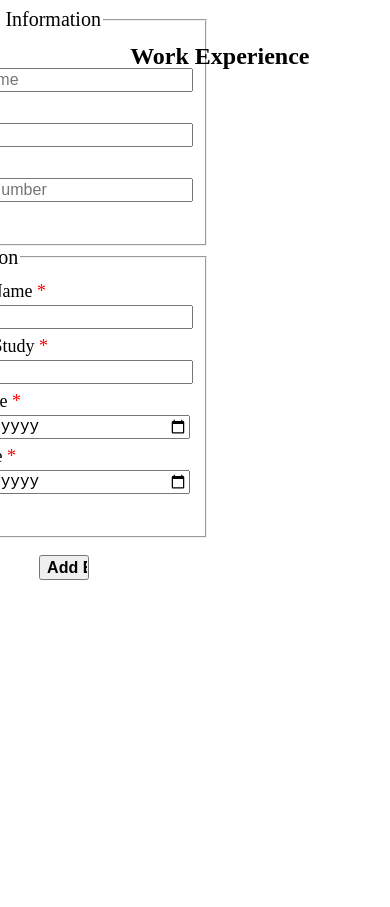
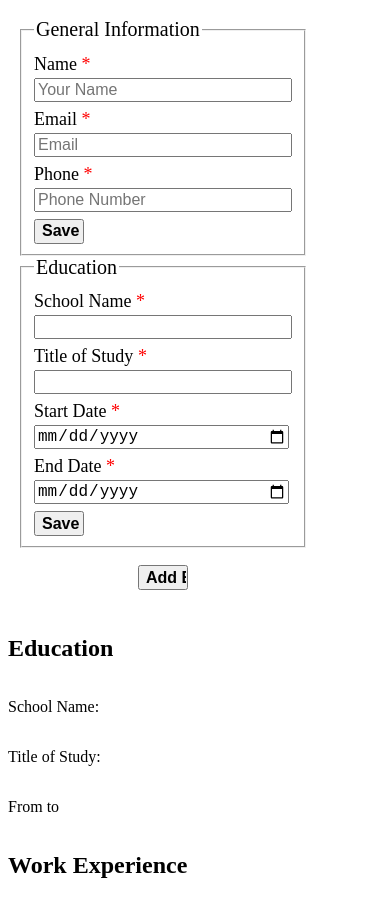
Before and after one commit to David-Portugal-Ferreira/new-cv-application, a React (Vite) app: page / in a window 390 px wide. Before the commit the page ends 844 px from the top, so only its background shows below. Built offline with nearby package versions, Linux system fonts and the light colour scheme.

Commit message:
Create studies component and use it on cv
Add media query to hide forms on download as pdf
Add some styles to cv

```diff
--- a/src/App.css
+++ b/src/App.css
@@ -3,7 +3,7 @@
     justify-content: center;
 }
 .forms {
-    width: 30%;
+    margin: 10px 50px 0px 10px;
     display: flex;
     flex-direction: column;
     justify-content: flex-start;
@@ -13,3 +13,9 @@
     flex-direction: column;
     justify-content: flex-start;
 }
+
+@media print {
+    .forms {
+        display: none;
+    }
+}
--- a/src/App.jsx
+++ b/src/App.jsx
@@ -6,6 +6,7 @@ import FormEducationalExperience from "./components/FormEducationalExperience.js
 import FormPraticalExperience from "./components/FormPraticalExperience.jsx";
 import WorkExperience from "./components/WorkExperience.jsx";
 import Experiences from "./components/Experiences.jsx";
+import Studies from "./components/Studies.jsx";
 
 function App() {
   const [personalInfo, setPersonalInfo] = useState({
@@ -89,6 +90,7 @@ function App() {
           email={personalInfo.email}
           phone={personalInfo.phoneNumber}
         />
+        <Studies education={educationExperience} />
         <Experiences praticalExperience={praticalExperience} />
       </div>
     </>
--- a/src/components/Experiences.jsx
+++ b/src/components/Experiences.jsx
@@ -5,12 +5,12 @@ export default function Experiences({ praticalExperience }) {
       {praticalExperience.map((experience, index) => {
         return (
           <div key={index} className="individualExperience">
-            <hr />
             <p>Company Name: {experience.companyName}</p>
             <p>Position: {experience.positionTitle}</p>
             <p>Responsabilities: {experience.mainResponsabilities}</p>
             <p>Start Date: {experience.startDate}</p>
             <p>End Date: {experience.endDate}</p>
+            {praticalExperience.length > 1 && <hr />}
           </div>
         );
       })}
--- /dev/null
+++ b/src/components/Studies.jsx
@@ -0,0 +1,14 @@
+import "../styles/cv.css"
+
+export default function Studies({ education }) {
+  return (
+    <div className="cvEducation">
+      <h2>Education</h2>
+      <p>School Name: {education.schoolName}</p>
+      <p>Title of Study: {education.titleOfStudy}</p>
+      <p>
+          From {education.startDate} to {education.endDate}
+        </p>
+    </div>
+  );
+}
--- a/src/index.css
+++ b/src/index.css
@@ -4,4 +4,5 @@
     display: flex;
     justify-content: flex-start;
     gap: 10px;
+    flex-wrap: wrap;
 }
--- a/src/styles/cv.css
+++ b/src/styles/cv.css
@@ -17,3 +17,8 @@
 .individualExperience {
     display: block;
 }
+
+.cvEducation {
+    display: flex;
+    flex-direction: column;
+}
```
